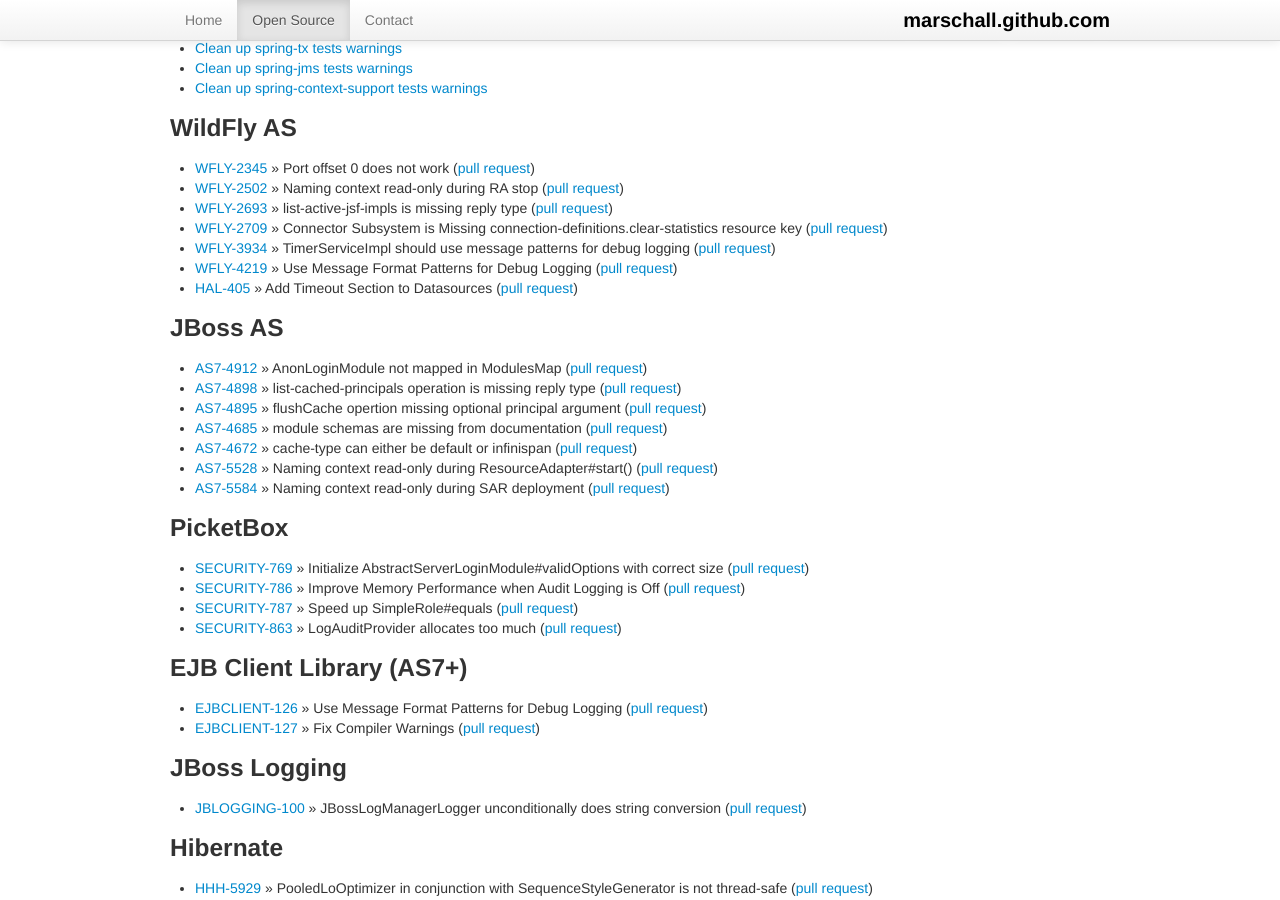
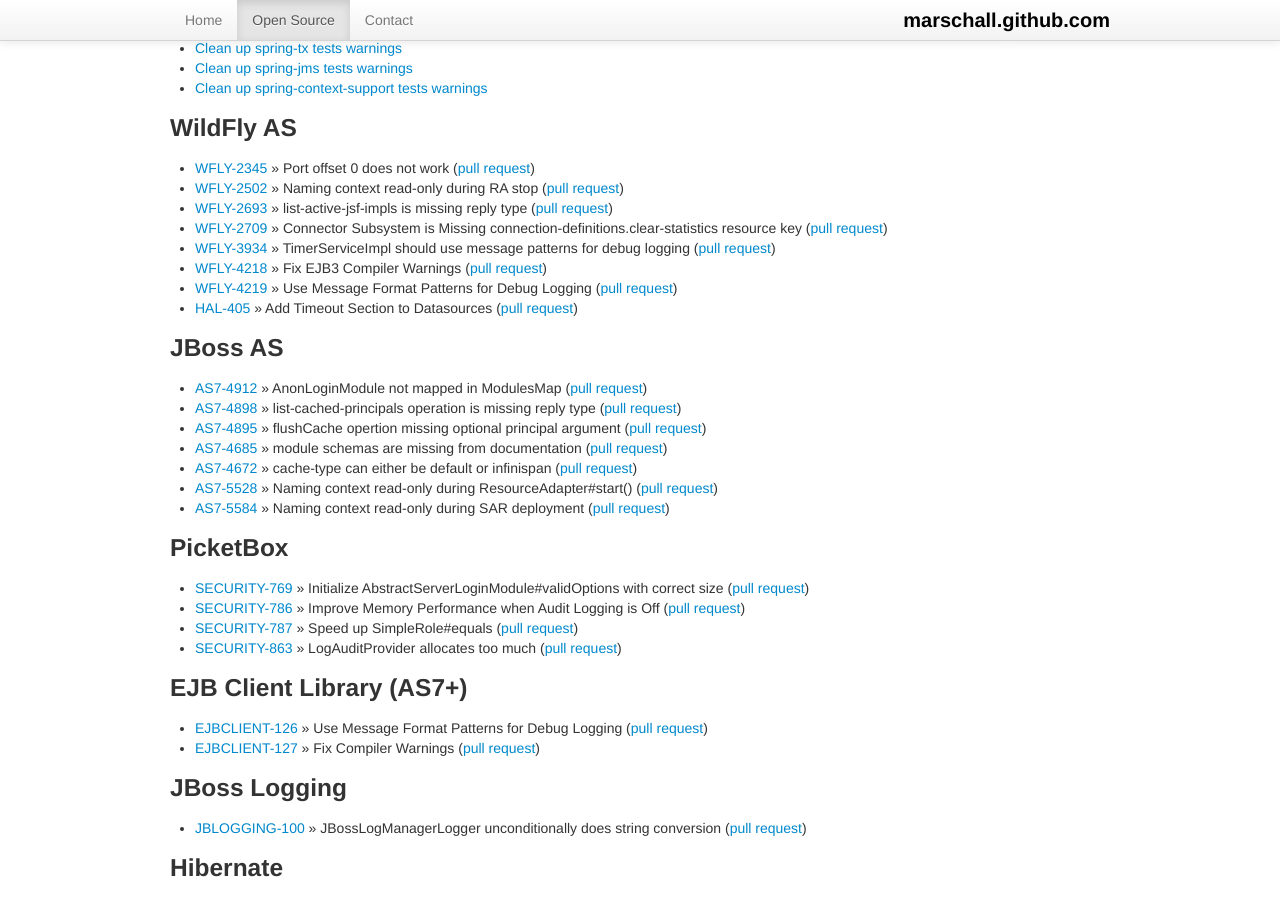
Before and after one commit to marschall/marschall.github.com, a Jekyll site: the page built from open-source.html, in a window 1280 px wide and 900 px high, scrolled down 1222 px. Built offline with Jekyll 4.4.1, drawn with Linux system fonts in a browser that asks for light colours.

Commit message:
WFLY-4218

```diff
--- a/open-source.html
+++ b/open-source.html
@@ -85,13 +85,10 @@
   <li><a href="https://issues.jboss.org/browse/WFLY-2693">WFLY-2693</a> &raquo; list-active-jsf-impls is missing reply type (<a href="https://github.com/wildfly/wildfly/pull/5653">pull request</a>)</li>
   <li><a href="https://issues.jboss.org/browse/WFLY-2709">WFLY-2709</a> &raquo; Connector Subsystem is Missing connection-definitions.clear-statistics resource key (<a href="https://github.com/wildfly/wildfly/pull/5660">pull request</a>)</li>
   <li><a href="https://issues.jboss.org/browse/WFLY-3934">WFLY-3934</a> &raquo; TimerServiceImpl should use message patterns for debug logging (<a href="https://github.com/wildfly/wildfly/pull/6779">pull request</a>)</li>
-  <li><a href="https://issues.jboss.org/browse/WFLY-4219">WFLY-4219</a> &raquo; Use Message Format Patterns for Debug Logging (<a href="https://github.com/wildfly/wildfly/pull/7062
-">pull request</a>)</li>
+  <li><a href="https://issues.jboss.org/browse/WFLY-4218">WFLY-4218</a> &raquo; Fix EJB3 Compiler Warnings (<a href="https://github.com/wildfly/wildfly/pull/7061">pull request</a>)</li>
+  <li><a href="https://issues.jboss.org/browse/WFLY-4219">WFLY-4219</a> &raquo; Use Message Format Patterns for Debug Logging (<a href="https://github.com/wildfly/wildfly/pull/7062">pull request</a>)</li>
   <li><a href="https://issues.jboss.org/browse/HAL-405">HAL-405</a> &raquo; Add Timeout Section to Datasources (<a href="https://github.com/hal/core/pull/14">pull request</a>)</li>
 </ul>
-<!--
-https://issues.jboss.org/browse/WFLY-3934
--->
 <h3>JBoss AS</h3>
 <ul>
   <li><a href="https://issues.jboss.org/browse/AS7-4912">AS7-4912</a> &raquo; AnonLoginModule not mapped in ModulesMap (<a href="https://github.com/jbossas/jboss-as/pull/2397">pull request</a>)</li>
@@ -256,10 +253,6 @@
 https://github.com/jbossas/remoting-jmx/pull/19
 
 
-https://issues.jboss.org/browse/WFLY-4218
-https://github.com/wildfly/wildfly/pull/7061
-
-
 https://jira.spring.io/browse/SPR-12662
 https://github.com/spring-projects/spring-framework/pull/724
 -->
```
